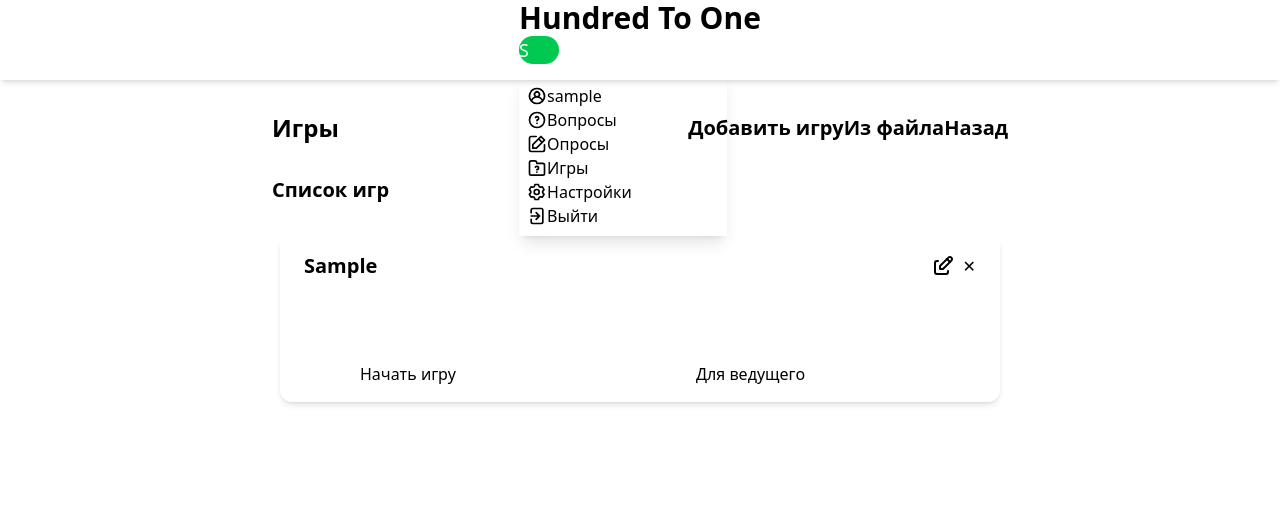
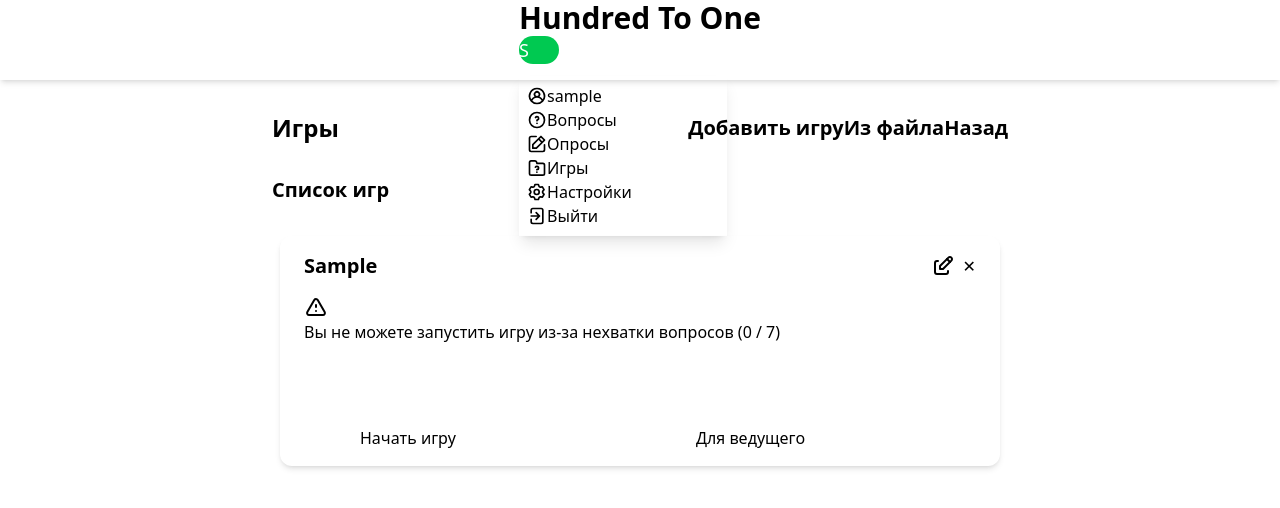
Before and after one commit to VND0/hundred-to-one, a Flask app: page /games in a window 1280 px wide. Shown: the top 508 px of the page. Run offline with Flask 3, Linux system fonts and the light colour scheme; a user stored in the database is signed in; tables that the repository leaves empty hold one stand-in row (values such as "Sample post"); some libraries are stand-ins or nearby versions.

Commit message:
- Add handling errors for broken games which don't have enough questions - Add alert for broken games

```diff
--- a/games_bp.py
+++ b/games_bp.py
@@ -90,6 +90,6 @@ def excel_import():
 @login_required
 def game_play(game_id: str):
     game = db.session.query(Game).filter(Game.id == game_id).one_or_none()
-    if not game:
+    if not game or len(game.questions) != 7:
         return redirect("/games")
     return render_template("game_play.html", title=game.game)
--- a/templates/game_play.html
+++ b/templates/game_play.html
@@ -19,7 +19,8 @@
 
     <main class="flex flex-col justify-center gap-y-8 max-w-7xl min-h-[calc(100vh-5rem)] mx-auto px-4">
         <div class="flex justify-around items-center">
-            <div class="flex flex-col items-center gap-y-4 bg-radial from-indigo-300 from-30% to-indigo-400 rounded-xl shadow-lg p-6">
+            <div class="flex flex-col items-center gap-y-4 bg-radial from-indigo-300 from-30% to-indigo-400 border-2
+                 rounded-xl shadow-lg p-6">
                 <h2 class="font-bold text-2xl">Команда 1</h2>
                 <span class="font-bold text-3xl text-white tracking-wider">000</span>
                 {% for _ in range(3) %}
@@ -56,7 +57,8 @@
                 </div>
             </div>
 
-            <div class="flex flex-col items-center gap-y-4 bg-radial from-rose-300 from-30% to-rose-400 rounded-xl shadow-lg p-6">
+            <div class="flex flex-col items-center gap-y-4 bg-radial from-rose-300 from-30% to-rose-400 border-2
+                 rounded-xl shadow-lg p-6">
                 <h2 class="font-bold text-2xl">Команда 2</h2>
                 <span class="font-bold text-3xl text-white tracking-wider">000</span>
                 {% for _ in range(3) %}
--- a/templates/games.html
+++ b/templates/games.html
@@ -35,6 +35,15 @@
                         <button class="btn btn-xs btn-square btn-error delete-btn">✕</button>
                     </div>
 
+                    {% if game.questions | length != 7 %}
+                        <div role="alert" class="alert alert-soft alert-warning">
+                            <svg xmlns="http://www.w3.org/2000/svg" class="h-6 w-6 shrink-0 stroke-current" fill="none" viewBox="0 0 24 24">
+                                <path stroke-linecap="round" stroke-linejoin="round" stroke-width="2" d="M12 9v2m0 4h.01m-6.938 4h13.856c1.54 0 2.502-1.667 1.732-3L13.732 4c-.77-1.333-2.694-1.333-3.464 0L3.34 16c-.77 1.333.192 3 1.732 3z" />
+                            </svg>
+                            <span>Вы не можете запустить игру из-за нехватки вопросов ({{ game.questions | length }} / 7)</span>
+                        </div>
+                    {% endif %}
+
                     <div class="collapse collapse-arrow bg-base-100 border border-base-300">
                         <input type="checkbox" name="game-questions" />
                         <div class="collapse-title bg-base-200 font-semibold">Вопросы для игры</div>
@@ -55,7 +64,8 @@
                     </div>
 
                     <div class="flex justify-around">
-                        <a class="btn btn-soft btn-info flex-1 max-w-1/3 max-sm:max-w-2/5"
+                        <a class="btn btn-soft btn-info flex-1 max-w-1/3 max-sm:max-w-2/5
+                           {{ 'btn-disabled' if game.questions | length != 7 }}"
                            href="/games/game-play/{{ game.id }}">
                             Начать игру
                         </a>
```
